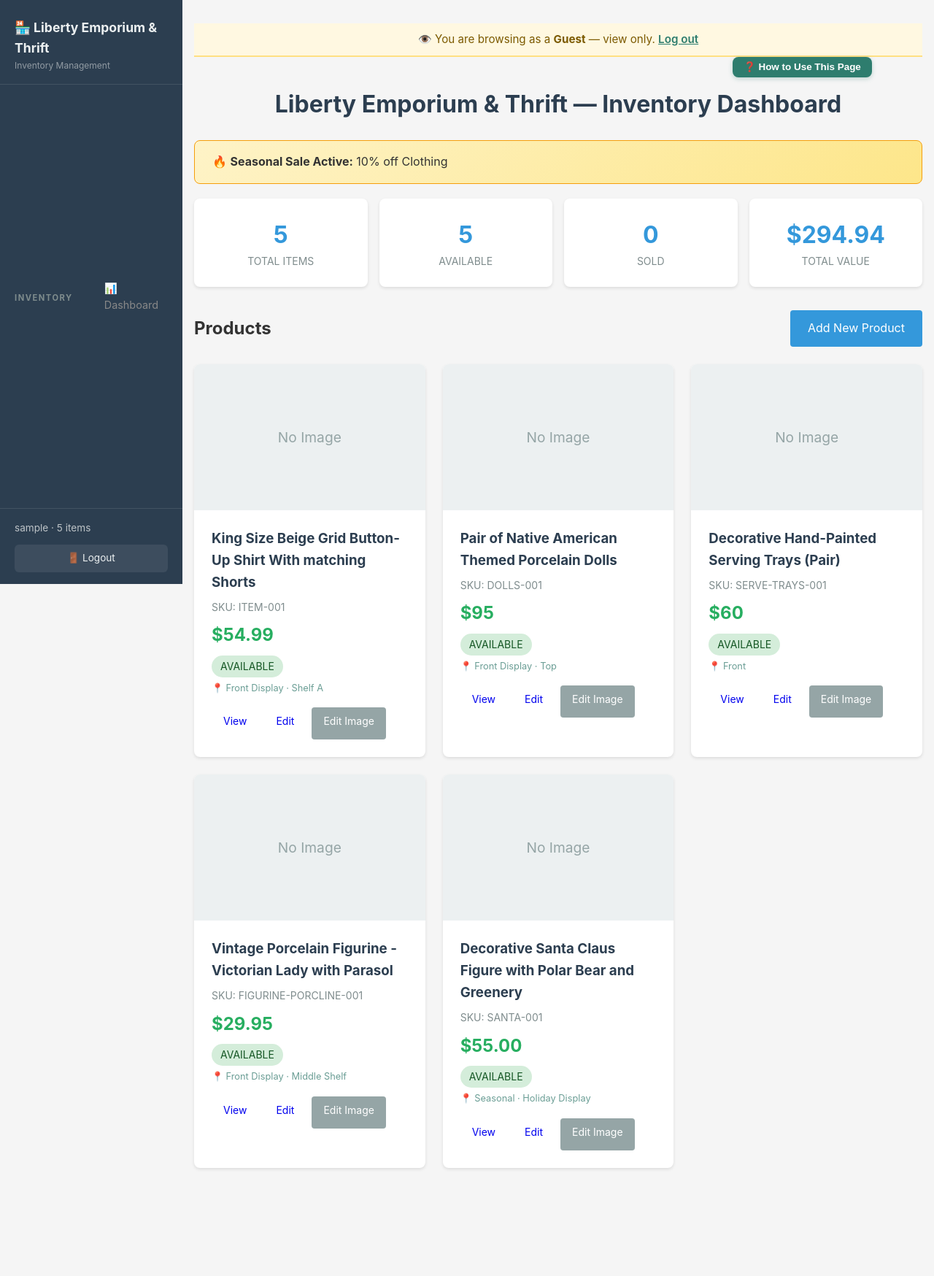
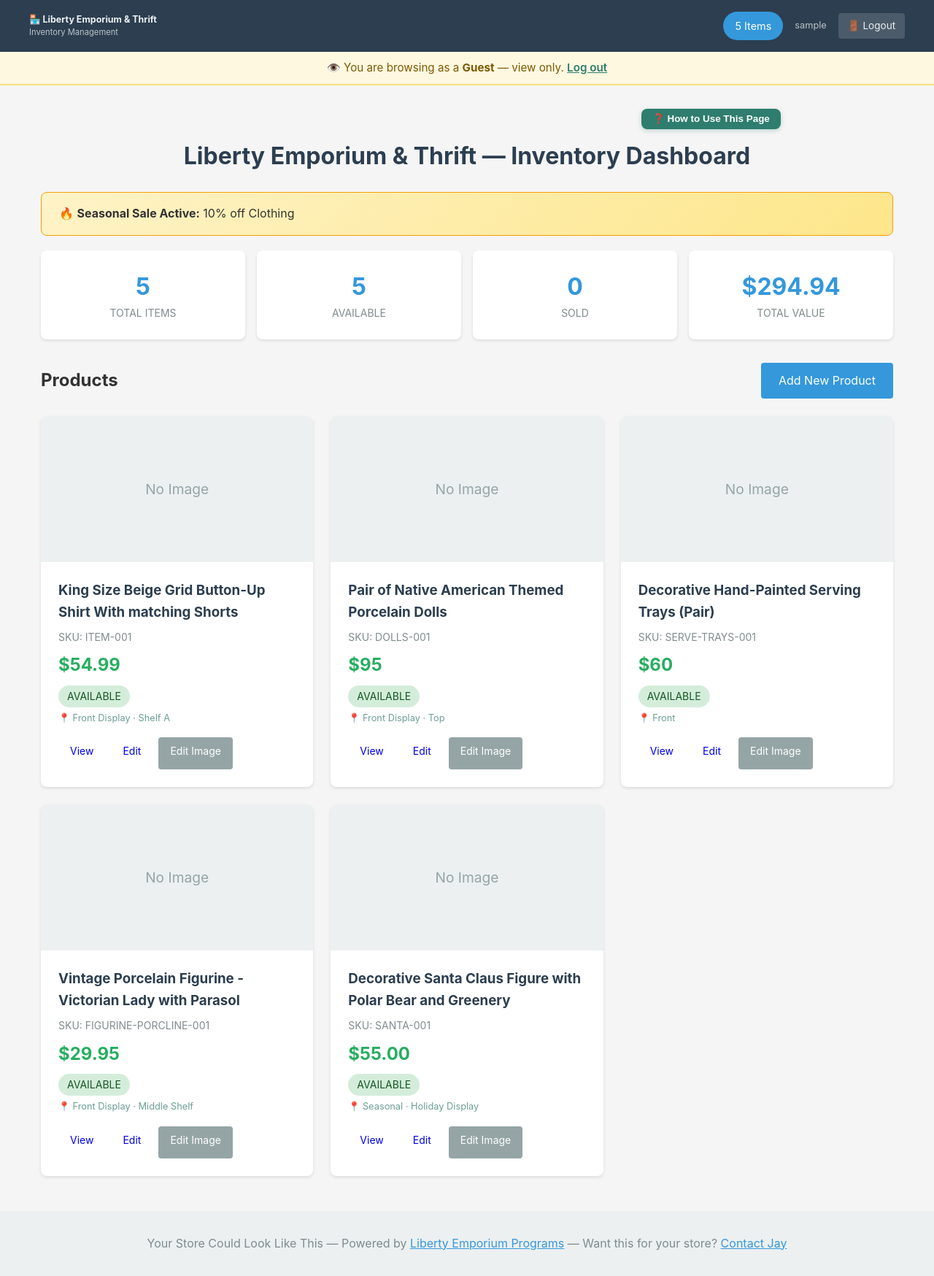
Before and after one commit to Liberty-Emporium/Liberty-Emporium-Inventory-App, a Flask app: page /dashboard in a window 1280 px wide. Shown: the whole page at 73% size. Before the commit the page ends 1602 px from the top, so only its background shows below. Run offline with Flask 3, Linux system fonts and the light colour scheme; the visitor is signed in with stand-in values (Sample User, id 1).

Commit message:
revert to old top nav bar, add all nav links, make buttons smaller

```diff
--- a/static/style.css
+++ b/static/style.css
@@ -41,8 +41,11 @@ nav {
 .nav-links a {
     color: #ecf0f1;
     text-decoration: none;
-    margin-left: 1.5rem;
-    transition: color 0.3s;
+    margin-left: 1rem;
+    padding: 0.3rem 0.6rem;
+    border-radius: 5px;
+    font-size: 0.82rem;
+    transition: all 0.3s;
 }
 
 .nav-links a:hover {
--- a/templates/base.html
+++ b/templates/base.html
@@ -77,6 +77,7 @@
       #ht-next-btn { background:#2e7d6e; color:#fff; }
       #ht-next-btn:hover { background:#245f55; }
       #ht-counter { font-size:0.8rem; color:#aaa; }
+      /* How-To trigger button */
       .ht-open-btn {
         background:#2e7d6e; color:#fff; border:none;
         border-radius:8px; padding:0.42rem 0.95rem;
@@ -90,207 +91,95 @@
         max-width:860px; margin:0 auto 0.7rem auto;
         display:flex; justify-content:flex-end;
       }
+    </style>
+</head>
+<body>
 
-      /* ── Sidebar Layout ───────────────────────────── */
-      body.has-sidebar {
-        display: flex;
-        min-height: 100vh;
-        margin: 0;
-      }
-      .sidebar {
-        width: 250px;
-        background: #2c3e50;
-        color: white;
-        position: fixed;
-        top: 0;
-        left: 0;
-        height: 100vh;
-        overflow-y: auto;
-        z-index: 1000;
-        display: flex;
-        flex-direction: column;
-        flex-shrink: 0;
-      }
-      .sidebar-logo {
-        padding: 1.5rem 1.25rem 1rem;
-        border-bottom: 1px solid rgba(255,255,255,0.1);
-      }
-      .sidebar-logo .logo-text {
-        font-size: 1.1rem;
-        font-weight: 700;
-        color: #ecf0f1;
-        text-decoration: none;
-      }
-      .sidebar-logo .logo-sub {
-        font-size: 0.75rem;
-        opacity: 0.7;
-        color: #bdc3c7;
-      }
-      .sidebar-nav { padding: 0.5rem 0; flex: 1; }
-      .sidebar-section {
-        padding: 0.75rem 1.25rem 0.4rem;
-        font-size: 0.7rem;
-        font-weight: 700;
-        text-transform: uppercase;
-        letter-spacing: 1.5px;
-        color: #7f8c8d;
-      }
-      .sidebar-nav a {
-        display: flex;
-        align-items: center;
-        gap: 0.6rem;
-        color: #888;
-        text-decoration: none;
-        padding: 0.7rem 1.25rem;
-        font-size: 0.9rem;
-        transition: all 0.2s;
-        border-left: 3px solid transparent;
-      }
-      .sidebar-nav a:hover {
-        color: white;
-        background: rgba(255,255,255,0.08);
-        border-left-color: #3498db;
-      }
-      .sidebar-nav a.active {
-        color: white;
-        background: rgba(52,152,219,0.2);
-        border-left-color: #3498db;
-      }
-      .sidebar-footer {
-        padding: 1rem 1.25rem;
-        border-top: 1px solid rgba(255,255,255,0.1);
-      }
-      .sidebar-footer a {
-        color: #ecf0f1;
-        text-decoration: none;
-        font-size: 0.85rem;
-        display: flex;
-        align-items: center;
-        gap: 0.5rem;
-        margin-top: 0.75rem;
-        padding: 0.5rem 0;
-        background: rgba(255,255,255,0.08);
-        border-radius: 6px;
-        justify-content: center;
-      }
-      .sidebar-footer a:hover { background: rgba(255,255,255,0.15); }
-      .sidebar-footer .user-info {
-        display: flex;
-        align-items: center;
-        justify-content: space-between;
-        color: #bdc3c7;
-        font-size: 0.85rem;
-      }
-      .sidebar-overlay {
-        display: none;
-        position: fixed;
-        inset: 0;
-        background: rgba(0,0,0,0.5);
-        z-index: 999;
-      }
-      .sidebar-open .sidebar-overlay { display: block !important; }
+    <!-- ── DEMO BANNER ───────────────────────────────────────────────── -->
+    {% if demo_mode %}
+    <div style="background:linear-gradient(135deg,#4f46e5,#7c3aed); color:white; padding:0.6rem 1.5rem; text-align:center; font-size:0.9rem; font-weight:600; z-index:200; position:relative;">
+        🚀 <strong>LIVE DEMO</strong> &mdash; This is a fully working demo of RetailTrack.
+        Want this for your store?
+        <a href="mailto:{{ demo_contact_email }}" style="color:#fbbf24; text-decoration:underline; margin-left:0.4rem;">Contact Jay &rarr;</a>
+    </div>
+    {% endif %}
+    <!-- ──────────────────────────────────────────────────────────────── -->
+
+    <style>
         .hamburger {
             display: none;
-        font-size: 1.5rem;
+            flex-direction: column;
+            gap: 5px;
+            cursor: pointer;
             background: none;
             border: none;
-        color: #ecf0f1;
-        cursor: pointer;
-        padding: 0.3rem 0.5rem;
+            padding: 0.4rem;
         }
-      .content-area {
-        margin-left: 250px;
-        flex: 1;
-        width: calc(100% - 250px);
-        padding-top: 0;
+        .hamburger span {
+            display: block;
+            width: 26px;
+            height: 3px;
+            background: #ecf0f1;
+            border-radius: 2px;
+            transition: all 0.3s ease;
         }
+        .hamburger.open span:nth-child(1) { transform: translateY(8px) rotate(45deg); }
+        .hamburger.open span:nth-child(2) { opacity: 0; }
+        .hamburger.open span:nth-child(3) { transform: translateY(-8px) rotate(-45deg); }
+    </style>
 
-      @media (max-width: 768px) {
-        .sidebar {
-          transform: translateX(-100%);
-          transition: transform 0.3s ease;
-        }
-        .sidebar-open .sidebar { transform: translateX(0); }
-        .content-area {
-          margin-left: 0;
-          width: 100%;
-        }
-        .hamburger { display: block; }
-        .mobile-bar {
-          display: flex !important;
-          align-items: center;
-          padding: 0.8rem 1rem;
-          background: #2c3e50;
-          justify-content: space-between;
-        }
-      }
-      @media (min-width: 769px) {
-        .mobile-bar { display: none !important; }
-      }
-    </style>
-</head>
-<body class="{% if session.get('logged_in') %}has-sidebar{% endif %}">
+    <header style="position:relative;">
+        <nav>
+            <a href="{{ url_for('dashboard') }}" class="logo" style="font-size:0.78rem; line-height:1.3; max-width:220px;">
+              {{ store_config.logo_emoji }} {{ store_config.store_name }}<br>
+              <span style="font-size:0.7rem; opacity:0.75; font-weight:400;">{{ store_config.tagline }}</span>
+            </a>
 
-    {% if demo_mode %}
-    <div style="background:linear-gradient(135deg,#4f46e5,#7c3aed); color:white; padding:0.6rem 1.5rem; text-align:center; font-size:0.9rem; font-weight:600; {% if session.get('logged_in') %}margin-left:250px;{% endif %}">
-        🚀 <strong>LIVE DEMO</strong> &mdash; This is a fully working demo of RetailTrack.
-        Want this for your store?
-        <a href="mailto:{{ demo_contact_email }}" style="color:#fbbf24; text-decoration:underline;">Contact Jay &rarr;</a>
-    </div>
+            <div class="nav-links" id="navLinks">
+                {% if not session.get('is_guest') %}
+                <a href="{{ url_for('dashboard') }}">Dashboard</a>
+                <a href="{{ url_for('new_product') }}">Add Product</a>
+                <a href="{{ url_for('ad_generator') }}">Ad Generator</a>
+                <a href="{{ url_for('ad_vault') }}">Ad Vault</a>
+                <a href="{{ url_for('listing_generator') }}">Listings</a>
                 {% endif %}
-
-    <!-- Mobile top bar -->
-    <div class="mobile-bar">
-        <button class="hamburger" id="hamburger" onclick="toggleSidebar()">☰</button>
-        <span style="color:white; font-size:0.9rem;">{{ store_config.logo_emoji }} {{ store_config.store_name }}</span>
-        <a href="{{ url_for('logout') if session.get('logged_in') else url_for('login') }}" style="color:#bdc3c7; text-decoration:none; font-size:0.85rem;">
-            {% if session.get('logged_in') %}🚪{% else %}🔑{% endif %}
-        </a>
+                {% if session.get('username') == 'admin' %}
+                <a href="{{ url_for('seasonal_sale') }}">Sale</a>
+                {% endif %}
             </div>
 
-    <div class="sidebar-overlay" id="sidebarOverlay" onclick="toggleSidebar()"></div>
+            <div class="nav-right" style="display:flex; align-items:center; gap:1rem;">
+                <div class="stats-badge">
+                    {% if stats %}{{ stats.get('total', 0) }}{% else %}0{% endif %} Items
+                </div>
+                {% if session.get('logged_in') %}
+                <span style="color:#bdc3c7; font-size:0.8rem;">{{ session.get('username') }}</span>
+                <a href="{{ url_for('logout') }}"
+                   style="color:#ecf0f1; font-size:0.85rem; text-decoration:none; background:rgba(255,255,255,0.15); padding:0.4rem 0.8rem; border-radius:4px;">
+                    🚪 Logout
+                </a>
+                {% endif %}
+                <button class="hamburger" id="hamburger" onclick="toggleMenu()" aria-label="Menu">
+                    <span></span><span></span><span></span>
+                </button>
+            </div>
+        </nav>
+    </header>
 
-    {% if session.get('logged_in') %}
-    <aside class="sidebar" id="sidebar">
-        <div class="sidebar-logo">
-            <a href="{{ url_for('dashboard') }}" class="logo-text" style="text-decoration:none;">
-                {{ store_config.logo_emoji }} {{ store_config.store_name }}
-            </a>
-            <div class="logo-sub">{{ store_config.tagline }}</div>
-        </div>
-        <nav class="sidebar-nav">
-            <div class="sidebar-section">Inventory</div>
-            <a href="{{ url_for('dashboard') }}">📊 Dashboard</a>
-            <a href="{{ url_for('new_product') }}">➕ Add Product</a>
+    <script>
+        function toggleMenu() {
+            document.getElementById('navLinks').classList.toggle('open');
+            document.getElementById('hamburger').classList.toggle('open');
+        }
+        // Close menu when a link is clicked
+        document.querySelectorAll('#navLinks a').forEach(a => {
+            a.addEventListener('click', () => {
+                document.getElementById('navLinks').classList.remove('open');
+                document.getElementById('hamburger').classList.remove('open');
+            });
+        });
+    </script>
 
-            <div class="sidebar-section">Marketing</div>
-            <a href="{{ url_for('ad_generator') }}">📝 Ad Generator</a>
-            <a href="{{ url_for('ad_vault') }}">🎬 Ad Vault</a>
-            <a href="{{ url_for('listing_generator') }}">📋 Listing Generator</a>
-            <a href="{{ url_for('seasonal_sale') }}">🔥 Seasonal Sale</a>
-
-            <div class="sidebar-section">Import/Export</div>
-            <a href="{{ url_for('export_inventory') }}">📥 Export CSV</a>
-            <a href="{{ url_for('export_square') }}">⬛ Export for Square</a>
-            <a href="{{ url_for('import_square') }}">📥 Import from Square</a>
-
-            <div class="sidebar-section">Admin</div>
-            <a href="{{ url_for('admin_users') }}">👥 Manage Users</a>
-            <a href="{{ url_for('admin_backups') }}">💾 Backups</a>
-            <a href="{{ url_for('admin_branding') }}">🎨 Store Branding</a>
-        </nav>
-
-        <div class="sidebar-footer">
-            <div class="user-info">
-                <span>{{ session.get('username') }} · {{ stats.get('total', 0) }} items</span>
-            </div>
-            <a href="{{ url_for('logout') }}">🚪 Logout</a>
-        </div>
-    </aside>
-    {% endif %}
-
-    <div class="{% if session.get('logged_in') %}content-area{% endif %}">
-    <main>
     {% if session.get('is_guest') %}
     <div style="background:#fff8e1; border-bottom:2px solid #ffe082; padding:0.6rem 2rem; text-align:center; font-size:0.95rem; color:#7c5a00;">
         👁️ You are browsing as a <strong>Guest</strong> — view only.
@@ -298,6 +187,7 @@
     </div>
     {% endif %}
 
+    <main>
         {% with messages = get_flashed_messages(with_categories=true) %}
             {% if messages %}
                 <div class="flash-messages">
@@ -311,37 +201,24 @@
         {% block content %}{% endblock %}
     </main>
 
-    {% if not session.get('is_guest') and not session.get('logged_in') %}
     <footer>
-        <p>Your Store Could Look Like This &mdash; Powered by
+        <p>
+            Your Store Could Look Like This &mdash; Powered by
             <a href="mailto:{{ demo_contact_email }}" style="color:#3498db;">Liberty Emporium Programs</a>
             &mdash; Want this for your store?
             <a href="mailto:{{ demo_contact_email }}" style="color:#3498db;">Contact Jay</a>
         </p>
     </footer>
-    {% endif %}
-    </div>
-
-    <script>
-        function toggleSidebar() {
-            document.body.classList.toggle('sidebar-open');
-        }
-        document.addEventListener('DOMContentLoaded', function() {
-            document.querySelectorAll('.sidebar-nav a').forEach(function(a) {
-                a.addEventListener('click', function() {
-                    document.body.classList.remove('sidebar-open');
-                });
-            });
-        });
-    </script>
-
     {% block extra_js %}{% endblock %}
 
+    <!-- ── How-To Modal Engine ── -->
     <div id="ht-overlay" onclick="htCloseIfBackdrop(event)">
       <div id="ht-box">
         <div id="ht-progress-wrap"><div id="ht-progress-bar" style="width:0%"></div></div>
         <button id="ht-close" onclick="htClose()">✕</button>
-        <div id="ht-slides-wrap">{% block howto_slides %}{% endblock %}</div>
+        <div id="ht-slides-wrap">
+          {% block howto_slides %}{% endblock %}
+        </div>
         <div id="ht-nav">
           <button class="ht-btn" id="ht-prev-btn" onclick="htNav(-1)" disabled>← Prev</button>
           <span id="ht-counter"></span>
@@ -349,19 +226,24 @@
         </div>
       </div>
     </div>
+
     <script>
     (function(){
       var cur = 0;
       function slides(){ return document.querySelectorAll('.ht-slide'); }
+
+      // Show trigger button only if slides exist
       window.addEventListener('DOMContentLoaded', function(){
         if(slides().length === 0){
           document.querySelectorAll('.ht-open-btn').forEach(function(b){ b.style.display='none'; });
         }
       });
+
       window.htOpen = function(){
         var ss = slides();
         if(!ss.length) return;
-        cur = 0; htShow(0);
+        cur = 0;
+        htShow(0);
         document.getElementById('ht-overlay').style.display='flex';
         document.body.style.overflow='hidden';
       };
@@ -391,8 +273,8 @@
       document.addEventListener('keydown', function(e){
         if(document.getElementById('ht-overlay').style.display==='flex'){
           if(e.key==='ArrowRight') htNav(1);
-          if(e.key==='ArrowLeft') htNav(-1);
-          if(e.key==='Escape') htClose();
+          if(e.key==='ArrowLeft')  htNav(-1);
+          if(e.key==='Escape')     htClose();
         }
       });
     })();
--- a/templates/dashboard.html
+++ b/templates/dashboard.html
@@ -78,7 +78,15 @@
     </div>
     {% endif %}
 
-    {# Admin tools now in sidebar — sidebar has Users, Backups, Branding, seasonal_sale #}
+    {% if session.get('username') == 'admin' %}
+    <div style="display:flex; gap:0.75rem; margin-bottom:1.5rem; flex-wrap:wrap;">
+        <a href="{{ url_for('admin_users') }}" class="btn btn-secondary btn-small">👥 Manage Users</a>
+        <a href="{{ url_for('admin_backups') }}" class="btn btn-secondary btn-small">💾 Backups</a>
+        <a href="{{ url_for('export_inventory') }}" class="btn btn-secondary btn-small">📥 Export CSV</a>
+        <a href="{{ url_for('export_square') }}" class="btn btn-small" style="background:#3182ce; color:white;">⬛ Export for Square</a>
+        <a href="{{ url_for('import_square') }}" class="btn btn-small" style="background:#2e7d6e; color:white;">📥 Import from Square</a>
+    </div>
+    {% endif %}
 
     <div class="stats-grid">
         <div class="stat-box">
```
Also changed, not shown: templates/login.html (+1 -14 lines). Lines whose indentation alone changed are shown as unchanged.
